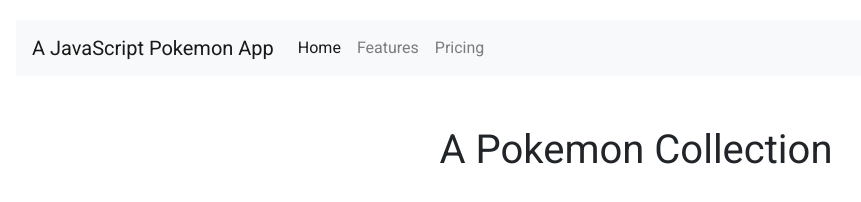
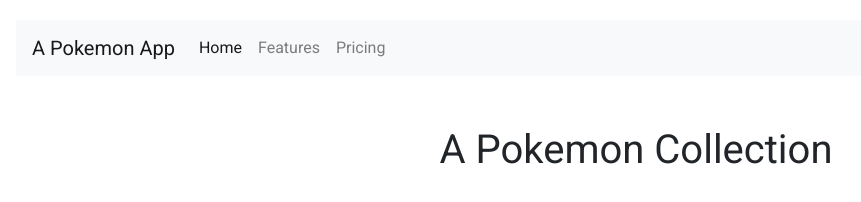
Before and after one commit to axelgibo/js-simple-app, a plain HTML site: page index.HTML in a window 1280 px wide. Shown: the whole page, without its empty margins (4-865 px from the left). Drawn offline with nearby package versions, Linux system fonts and the light colour scheme; no server answers.

Commit message:
Update index.html

```diff
--- a/index.HTML
+++ b/index.HTML
@@ -10,7 +10,7 @@
 </head>
 <body>
     <nav class="navbar navbar-expand navbar-light bg-light" aria-label="Main navigation">
-        <a class="navbar-brand" href="#">A JavaScript Pokemon App</a>
+        <a class="navbar-brand" href="#">A Pokemon App</a>
         <button class="navbar-toggler" type="button" data-toggle="collapse" data-target="#navbarNav" aria-controls="navbarNav" aria-expanded="false" aria-label="Toggle navigation">
             <span class="navbar-toggler-icon"></span>
         </button>
```
